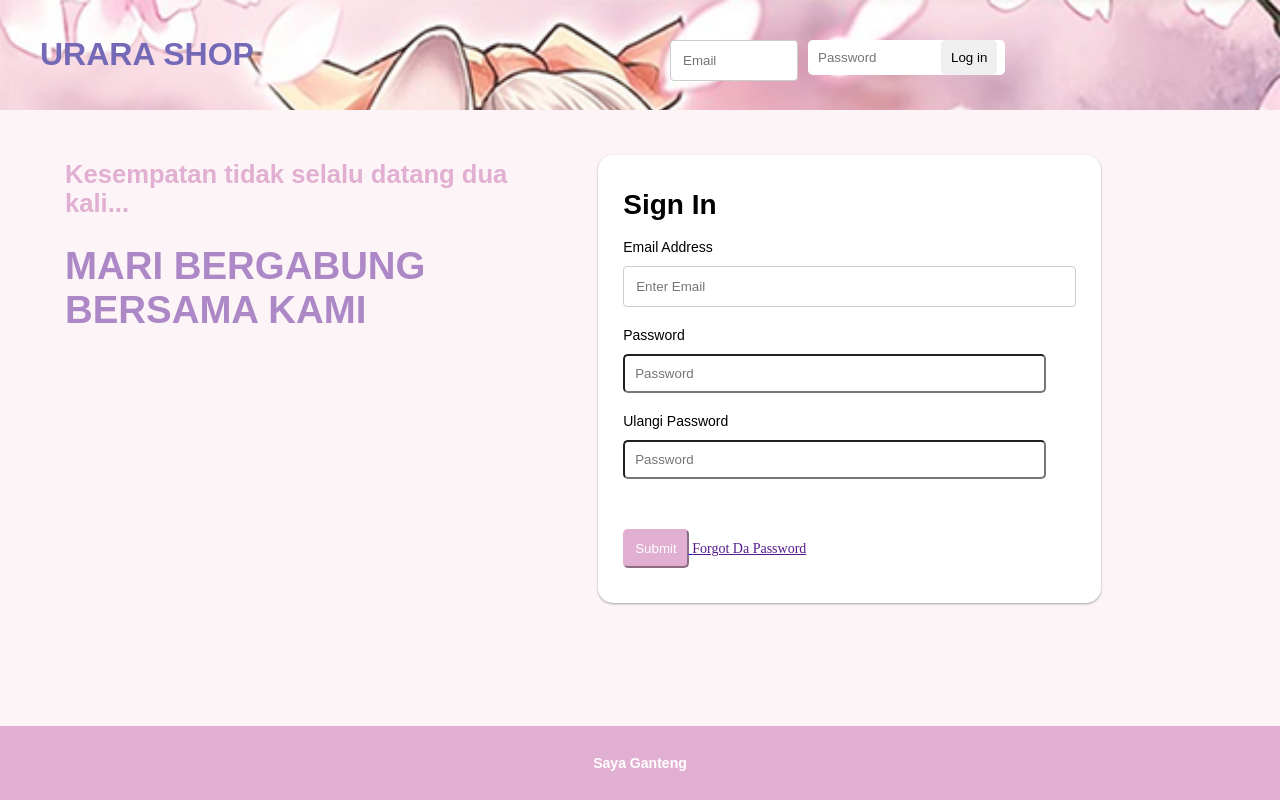
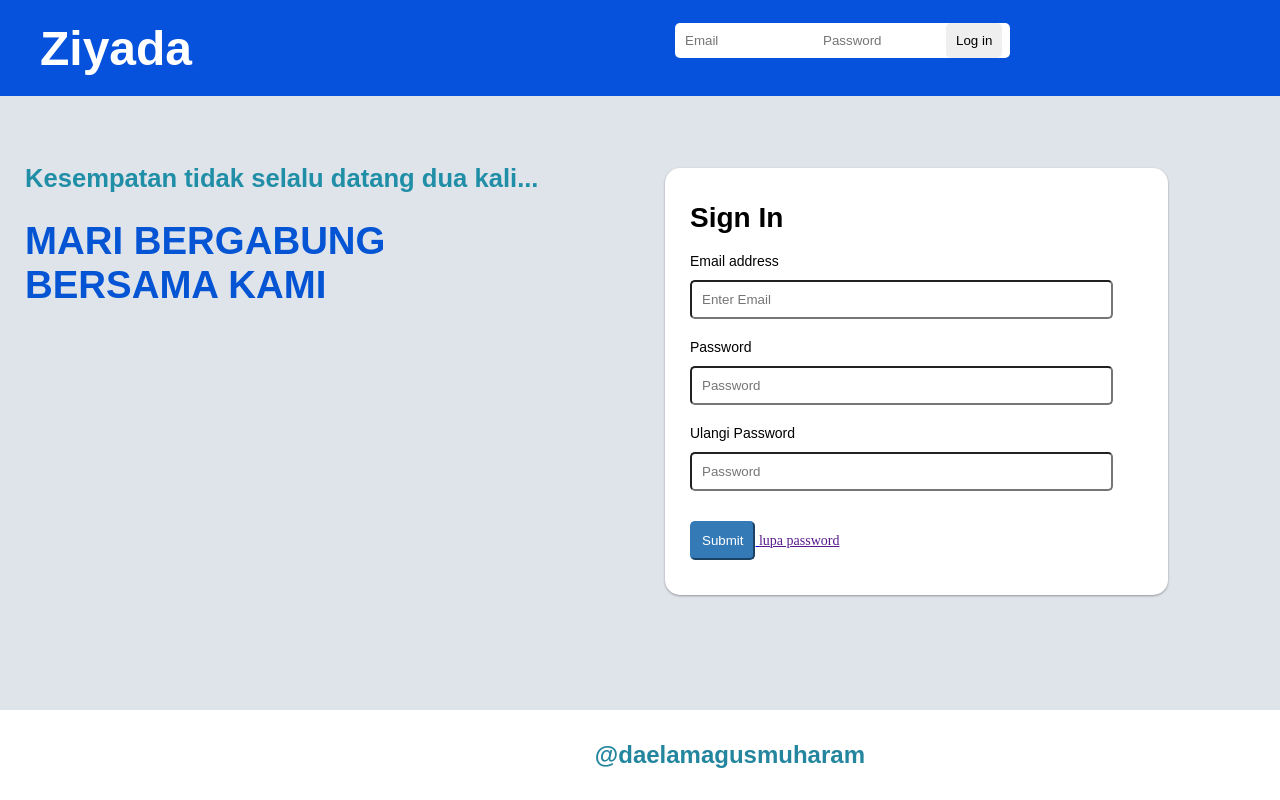
Before and after one commit to Aubrey16/Dpw1, a plain HTML site: page index.html in a window 1280 px wide. Drawn offline with Linux system fonts and the light colour scheme.

Commit message:
Update Dpw 3/20/2024

```diff
--- a/index.html
+++ b/index.html
@@ -6,24 +6,24 @@
     <link rel="stylesheet" href="style.css">
     <title>Halaman Login</title>
 </head>
-<body class="top-header">
-    <div class="bg-pict row ">
+<body class="top-header3">
+    <div class="top-header2 row " style="height: 12vh;">
         <div class="column left col-6 NamaLogo">
-                <h1 style="text-shadow: black; color: #7469B6" >URARA SHOP</h1>
+                <h1 style="margin-top: 1%;  text-shadow: black; color: #fff; font-size: 6vh;" >Ziyada</h1>
         </div>
-        <div class="column middle ">
+        <div class="column right " style="margin-top: 1%;">
             <form action="">
-                <label for="email"></label>
-                <input class="headerForm" type="text" id="email" name="email" placeholder="Email">
+                <label for="Email"></label>
+                <input class="headerForm" type="Email" id="Email" name="Email" placeholder="Email">
             </form>
         </div>
-        <div class="column right ">
+        <div class="column right "style="margin-top: 1%;">
             <form action="">
                 <label for="password"></label>
                 <input class="headerForm" type="password" id="password" name="password" placeholder="Password">
             </form>
         </div>
-        <div class="column rightOne ">
+        <div class="column rightOne "style="margin-top: 1%;">
             <a href="dashboard.html">
             <button class="TombolLogin">Log in</button>
             </a>
@@ -31,21 +31,19 @@
     </div>
 
 <div class="row">
-
-    <div class="col-5 col-s-12" style="margin-top: 10px; margin-left: 50px;" >
-        <h3 class="Kata-KataH3" style="text-align: start; color: #E1AFD1; ">
+    <div class="col-6 col-s-12" style="margin-top: 0px; margin-left: 10px;" >
+        <h3 class="Kata-KataH3" style="text-align: start; color: #208ea7; ">
             <b>Kesempatan tidak selalu datang dua kali...</b></h3>
-        <h1 class="Kata-KataH1" style="text-align: start; color: #AD88C6; ">
+        <h1 class="Kata-KataH1" style="text-align: start; color: #0454d4; ">
             <b>MARI BERGABUNG <br> BERSAMA KAMI</b></h1>
     </div>
-
     <div class="col-5 col-s-12">
         <div class="aside">
-            <div class="form-container">
+            <div class="form-container" style="margin-bottom:0 ;">
                 <form action="">
                     <h1><strong>Sign In</strong></h1>
-                    <label for="Email-address">Email Address</label>
-                    <input type="text" id="Email-address" name="Email-address" placeholder="Enter Email">
+                    <label for="Email">Email address</label>
+                    <input type="email" id="email" name="email" placeholder="Enter Email">
                     <label for="password-sign">Password</label>
                     <input type="password" id="password-sign" name="password-sign" placeholder="Password">
                     <label for="re:Password">Ulangi Password</label>
@@ -53,17 +51,18 @@
             </div>
         </form>
         <a href="dashboard.html">
-        <button class="TombolSubmit" type="submit">Submit</button>
+        <button class="TombolSubmit2" type="submit">Submit</button>
         </a>
-        <a href="">Forgot Da Password</a>
+        <a href="">lupa password</a>
         </div>
     </div>
 
 
+
 </div>
 
-    <footer class="footer col-12">
-    <h3>Saya Ganteng</h3>
+    <footer class="footer3 col-12">
+    <h1 style="text-align: end; margin-right: 400px;"><strong>@daelamagusmuharam</strong></h1>
     </footer>
 
 </body>
--- a/style.css
+++ b/style.css
@@ -2,6 +2,18 @@
 /* Header Start*/
 .top-header{
     background-color: #fdf4f7;
+    margin: 0;
+    padding: 0;
+}
+
+.top-header3{
+    background-color: #dfe4ea;
+    margin: 0;
+    padding: 0;
+}
+
+.top-header2{
+    background-color: #0652dc;
     margin: 0;
     padding: 0;
 }
@@ -165,6 +177,18 @@
     padding: 15px;
 }
 
+.footer3 {
+    position: fixed;
+    background-color: #ffffff;
+    left: 0;
+    bottom: 0;
+    width: 100%;
+    color: #24869e;
+    text-align: center;
+    font-size: 12px;
+    padding: 15px;
+}
+
 .footer2 {
     position: relative;
     background-color: #e1afd1;
@@ -198,6 +222,18 @@
 
 @media only screen and (min-height: 844px){
     .footer2{
+        position: fixed;
+    }
+}
+
+@media only screen and (max-width: 1024px){
+    .footer3{
+        position: relative;
+    }
+}
+
+@media only screen and (min-height: 844px){
+    .footer3{
         position: fixed;
     }
 }
@@ -252,6 +288,32 @@ width: 33.33%;
     border-color: #9c4a66;
 }
 
+.TombolSubmit2{
+    padding: 10px;
+    margin-bottom: 20px;
+    margin-top: 10px;
+    background-color: #347ab7;
+    transition: background-color 0.3s;
+    cursor: pointer;
+    color: white;
+    border-color:#347ab7 ;
+    border-radius: 5px;
+    -webkit-border-radius: 5px;
+    -moz-border-radius: 5px;
+    -ms-border-radius: 5px;
+    -o-border-radius: 5px;
+    -webkit-transition: background-color 0.3s;
+    -moz-transition: background-color 0.3s;
+    -ms-transition: background-color 0.3s;
+    -o-transition: background-color 0.3s;
+}
+
+.TombolSubmit2:hover{
+    color: #000000;
+    background-color: #164f81;
+    border-color: #164f81;
+}
+
 /* Kiri in Kolom */
 [class*="col-"] {
     float: left;
@@ -282,6 +344,7 @@ width: 33.33%;
     margin-top: 30px;
 
 }
+
 
 @media(max-width: 1280px){
     .rightOne{
@@ -461,13 +524,6 @@ h3{
     background-color: #9c4a66;
   }
 
-
-
-
-
-
-
-
   * {
     box-sizing: border-box;
   }
```
Also changed, not shown: Login.html (added, +57 -0 lines), Register.html (+1 -1 lines), MannadiumReframing-CYAC-EN-C-1E.webp (deleted), prometh.jpg (deleted), tearlaments_scheiren.jpg (deleted).
